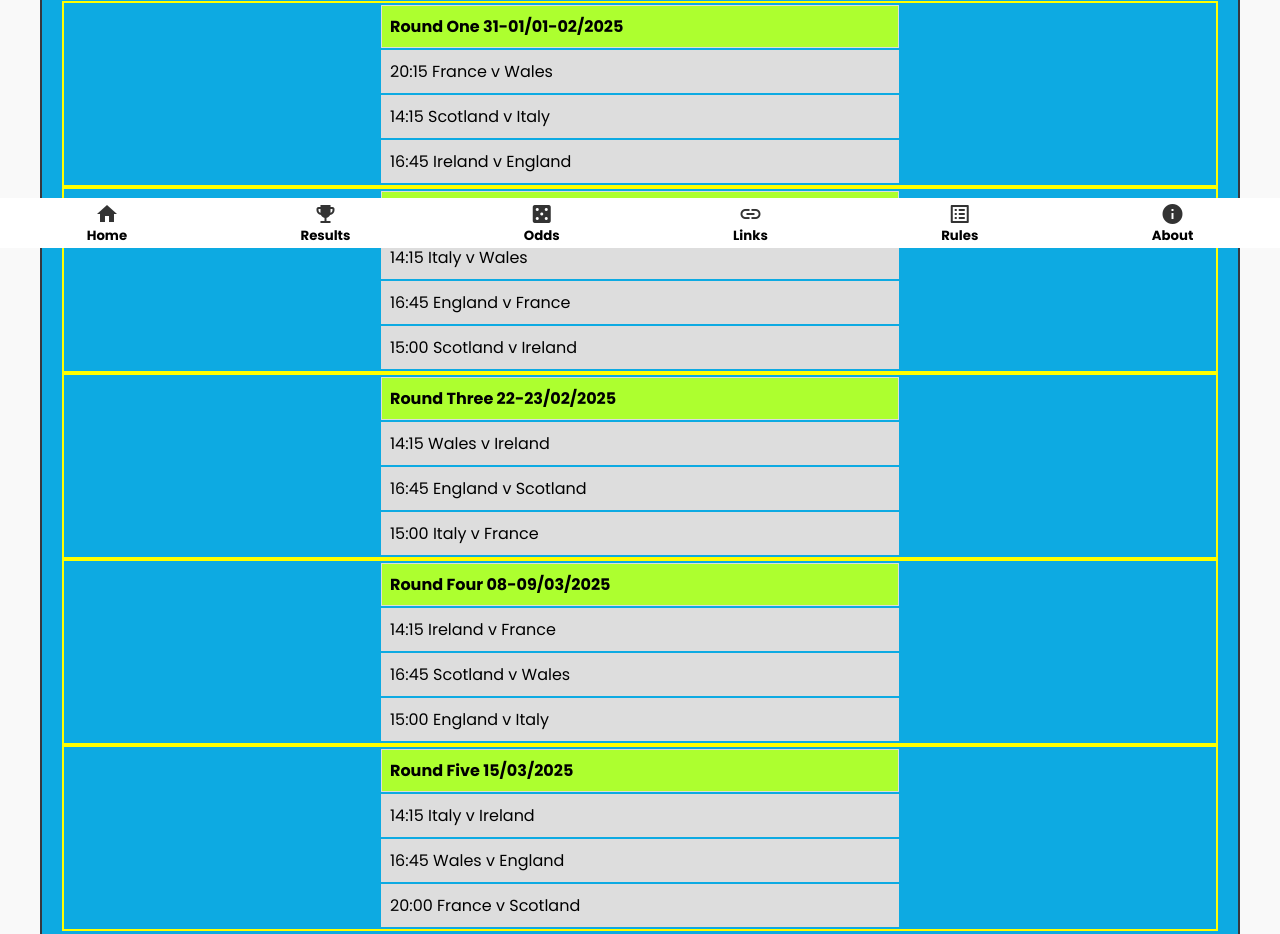
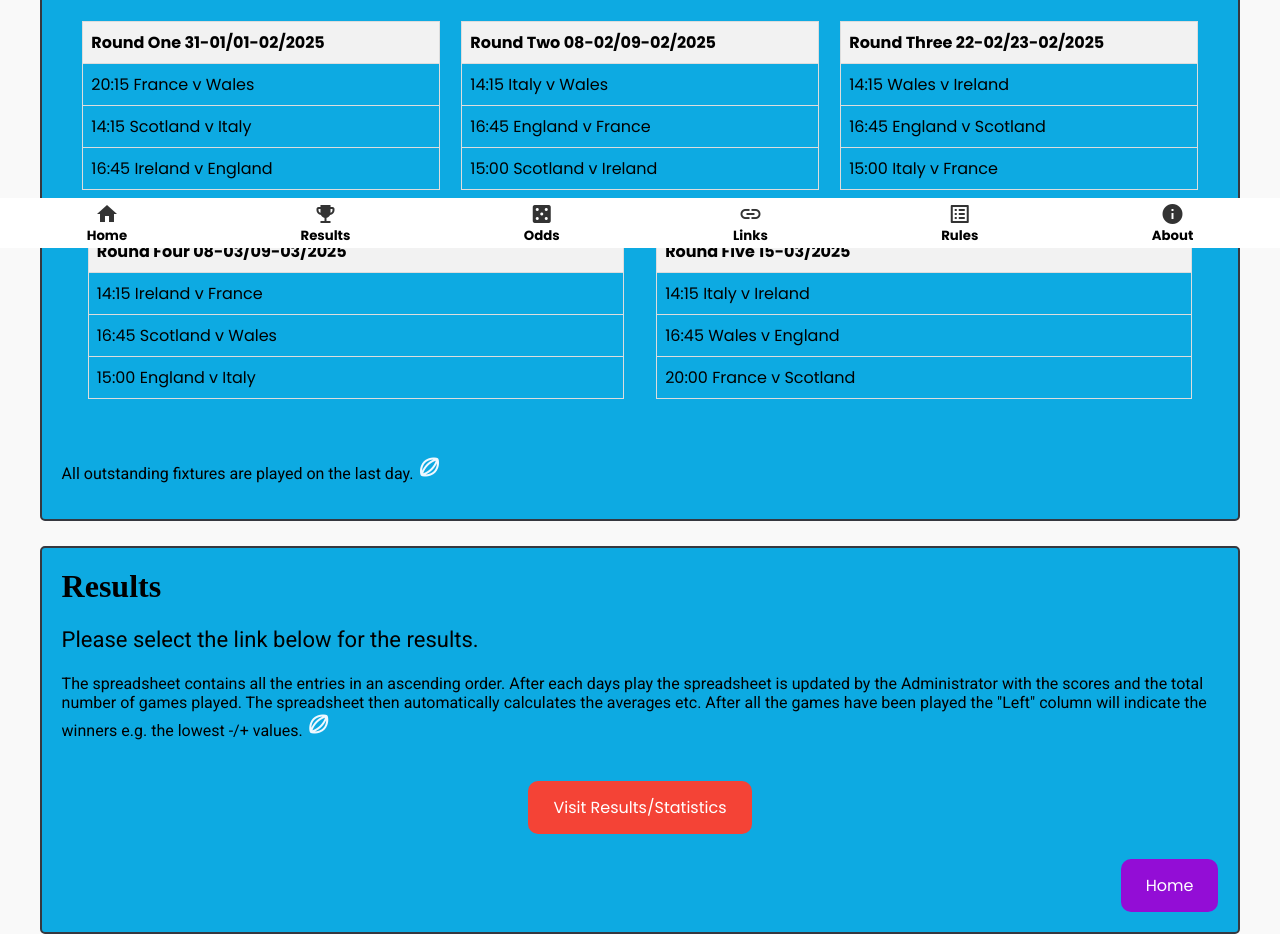
Before and after one commit to Strawb57/obc6n25, a plain HTML site: page index.html in a window 1280 px wide. Shown: the part 552-1486 px from the top of the page. Drawn offline with nearby package versions, Linux system fonts and the light colour scheme; a script that the page names is missing; a web font is replaced by a local one.

Commit message:
Updated Tables section

```diff
--- a/basic.css
+++ b/basic.css
@@ -109,6 +109,66 @@ li:nth-child(odd) {
 
 .containerodd {
     background-color: #ffff77;
+}
+
+.container-table {
+  display: flex;
+  flex-direction: column; /* Default: Column for mobile */
+  gap: 20px;
+  padding: 20px;
+}
+
+table {
+  width: 100%;
+  border-collapse: collapse;
+  margin-bottom: 20px;
+}
+
+th, td {
+  border: 1px solid #ddd;
+  padding: 8px;
+  text-align: left;
+}
+
+th {
+  background-color: #f2f2f2;
+}
+
+/* Tablet Styles */
+@media (min-width: 768px) {
+  .container-table {
+      flex-direction: row;
+      flex-wrap: wrap;
+      justify-content: space-around; /* Distribute tables evenly */
+  }
+
+  table {
+      width: 45%; /* Two tables per row */
+      margin-bottom: 20px;
+  }
+
+  .container-table > table:nth-child(5) { /* Last table on its own row */
+      width: 100%;
+  }
+}
+
+/* Laptop Styles */
+@media (min-width: 992px) {
+  .container-table {
+      flex-direction: row;
+      flex-wrap: wrap;
+  }
+
+  table {
+      width: 32%; /* Three tables per row */
+      margin-bottom: 20px;
+  }
+
+  .container-table > table:nth-child(4),
+  .container-table > table:nth-child(5) {
+      width: 48%; /* Two tables per row */
+      margin-bottom: 20px;
+  }
 }
 
 .itemtext {
@@ -345,29 +405,3 @@ h5 {
 .centre-icon {
   text-align: center;
 }
-
-
-
-@media (max-width: 650px) {
-    .flex-container {
-      flex-direction: column;
-    }
-
-    .flex-child {
-        margin: auto;
-    }
-
-    /* #title {
-      font-size: 20px;
-    } */
-
-  }
-
-
-
-/* @media screen and (max-width: 640px) {
-    .flex-child {
-        display: block;
-        width: 100%;
-    }
-} */
--- a/index.html
+++ b/index.html
@@ -75,16 +75,6 @@
 
       </nav>
 
-    <!-- <div class="topnav">
-        <a class="active" href="#home">Home</a>
-        <a href="#results">Results</a>
-        <a href="#odds">Odds</a>
-        <a href="#links">Links</a>
-        <a href="#rules">Rules</a>
-        <a href="#about">About</a>
-      </div>
-
-    </div> -->
 
     <div id="rugbyball">
         <h1 id="title">OBC 2025 Six Nations total points scored competition</h1>
@@ -92,6 +82,10 @@
         <!-- <h1 id="title">OBC 2023 6 Nations</h1> -->
 
     </div>
+
+
+
+
     <div class="container">
         <h1>Introduction</h1>
 
@@ -119,88 +113,41 @@
 
         </p>
 
-            <div class="flex-child-intro">
+            <div class="container-table">
                 <table>
-                    <tr>
-                      <th>Round One 31-01/01-02/2025</th>
-                    </tr>
-                    <tr>
-                        <td>20:15 France v Wales</td>
-                    </tr>
-                    <tr>
-                        <td>14:15 Scotland v Italy</td>
-                    </tr>
-                    <tr>
-                        <td>16:45 Ireland v England</td>
-                    </tr>
-                  </table>
-            </div>
+                    <thead><tr><th>Round One 31-01/01-02/2025</th></tr></thead>
+                    <tbody><tr><td>20:15 France v Wales</td></tr></tbody>
+                    <tbody><tr><td>14:15 Scotland v Italy</tr></tbody>
+                    <tbody><tr><td>16:45 Ireland v England</tr></tbody>
+                </table>
 
-            <div class="flex-child-intro">
                 <table>
-                    <tr>
-                      <th>Round Two 08-09/02/2025</th>
-                    </tr>
-                    <tr>
-                        <td>14:15 Italy v Wales</td>
-                    </tr>
-                    <tr>
-                        <td>16:45 England v France</td>
-                    </tr>
-                    <tr>
-                        <td>15:00 Scotland v Ireland</td>
-                    </tr>
-                  </table>
-            </div>
-            <div class="flex-child-intro">
+                    <thead><tr><th>Round Two 08-02/09-02/2025</th></tr></thead>
+                    <tbody><tr><td>14:15 Italy v Wales</td></tr></tbody>
+                    <tbody><tr><td>16:45 England v France</tr></tbody>
+                    <tbody><tr><td>15:00 Scotland v Ireland</tr></tbody>
+                </table>
+
                 <table>
-                    <tr>
-                      <th>Round Three 22-23/02/2025</th>
-                    </tr>
-                    <tr>
-                        <td>14:15 Wales v Ireland</td>
-                    </tr>
-                    <tr>
-                        <td>16:45 England v Scotland</td>
-                    </tr>
-                    <tr>
-                        <td>15:00 Italy v France</td>
-                    </tr>
-                  </table>
-            </div>
+                    <thead><tr><th>Round Three 22-02/23-02/2025</th></tr></thead>
+                    <tbody><tr><td>14:15 Wales v Ireland</td></tr></tbody>
+                    <tbody><tr><td>16:45 England v Scotland</tr></tbody>
+                    <tbody><tr><td>15:00 Italy v France</tr></tbody>
+                </table>
 
-            <div class="flex-child-intro">
                 <table>
-                    <tr>
-                      <th>Round Four 08-09/03/2025</th>
-                    </tr>
-                    <tr>
-                        <td>14:15 Ireland v France</td>
-                    </tr>
-                    <tr>
-                        <td>16:45 Scotland v Wales</td>
-                    </tr>
-                    <tr>
-                        <td>15:00 England v Italy</td>
-                    </tr>
-                  </table>
-            </div>
+                    <thead><tr><th>Round Four 08-03/09-03/2025</th></tr></thead>
+                    <tbody><tr><td>14:15 Ireland v France</td></tr></tbody>
+                    <tbody><tr><td>16:45 Scotland v Wales</tr></tbody>
+                    <tbody><tr><td>15:00 England v Italy</tr></tbody>
+                </table>
 
-            <div class="flex-child-intro">
                 <table>
-                    <tr>
-                      <th>Round Five 15/03/2025</th>
-                    </tr>
-                    <tr>
-                        <td>14:15 Italy v Ireland</td>
-                    </tr>
-                    <tr>
-                        <td>16:45 Wales v England</td>
-                    </tr>
-                    <tr>
-                        <td>20:00 France v Scotland</td>
-                    </tr>
-                  </table>
+                    <thead><tr><th>Round Five 15-03/2025</th></tr></thead>
+                    <tbody><tr><td>14:15 Italy v Ireland</td></tr></tbody>
+                    <tbody><tr><td>16:45 Wales v England</tr></tbody>
+                    <tbody><tr><td>20:00 France v Scotland</tr></tbody>
+                </table>
             </div>
 
             <p>
```
